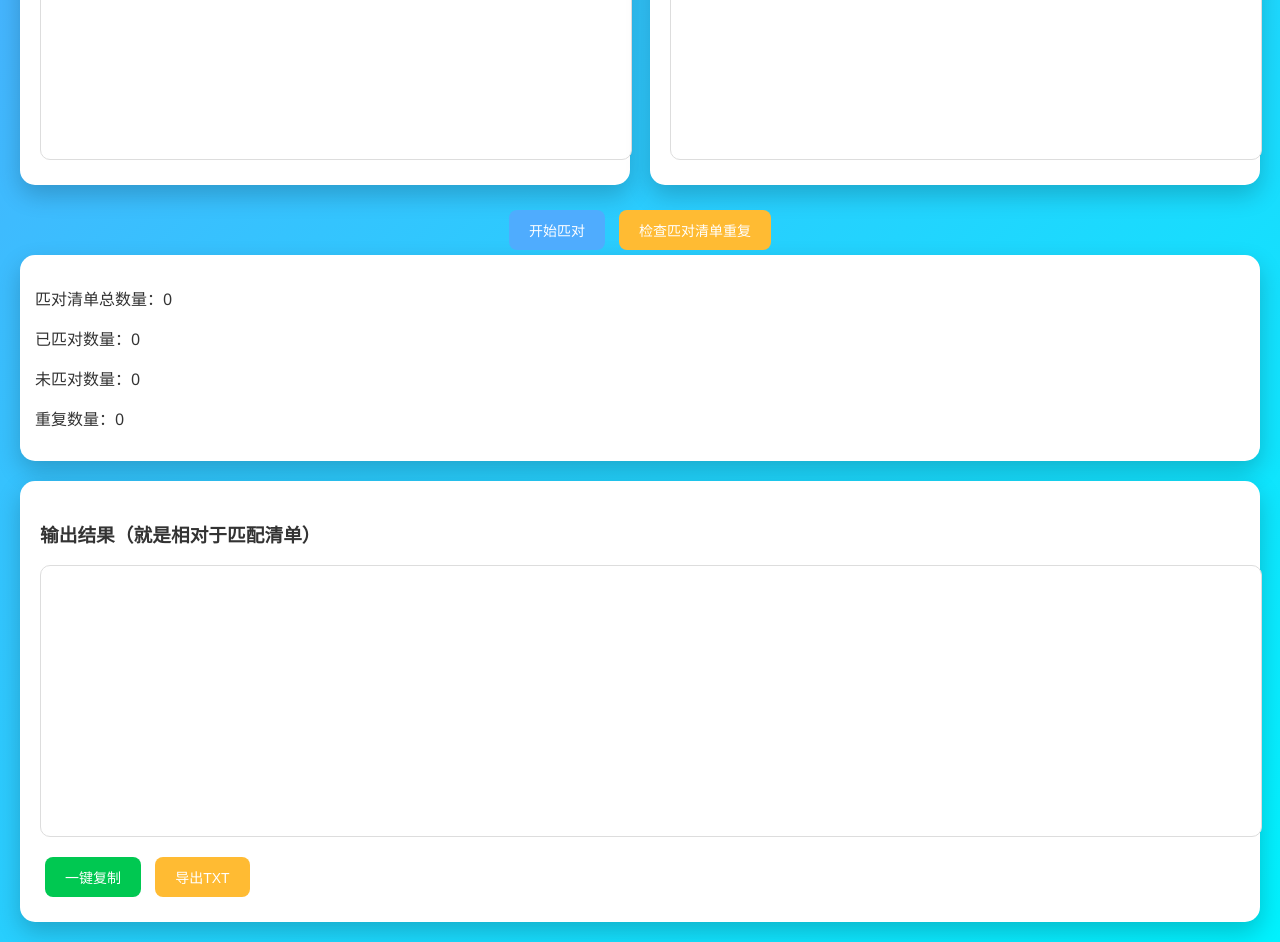
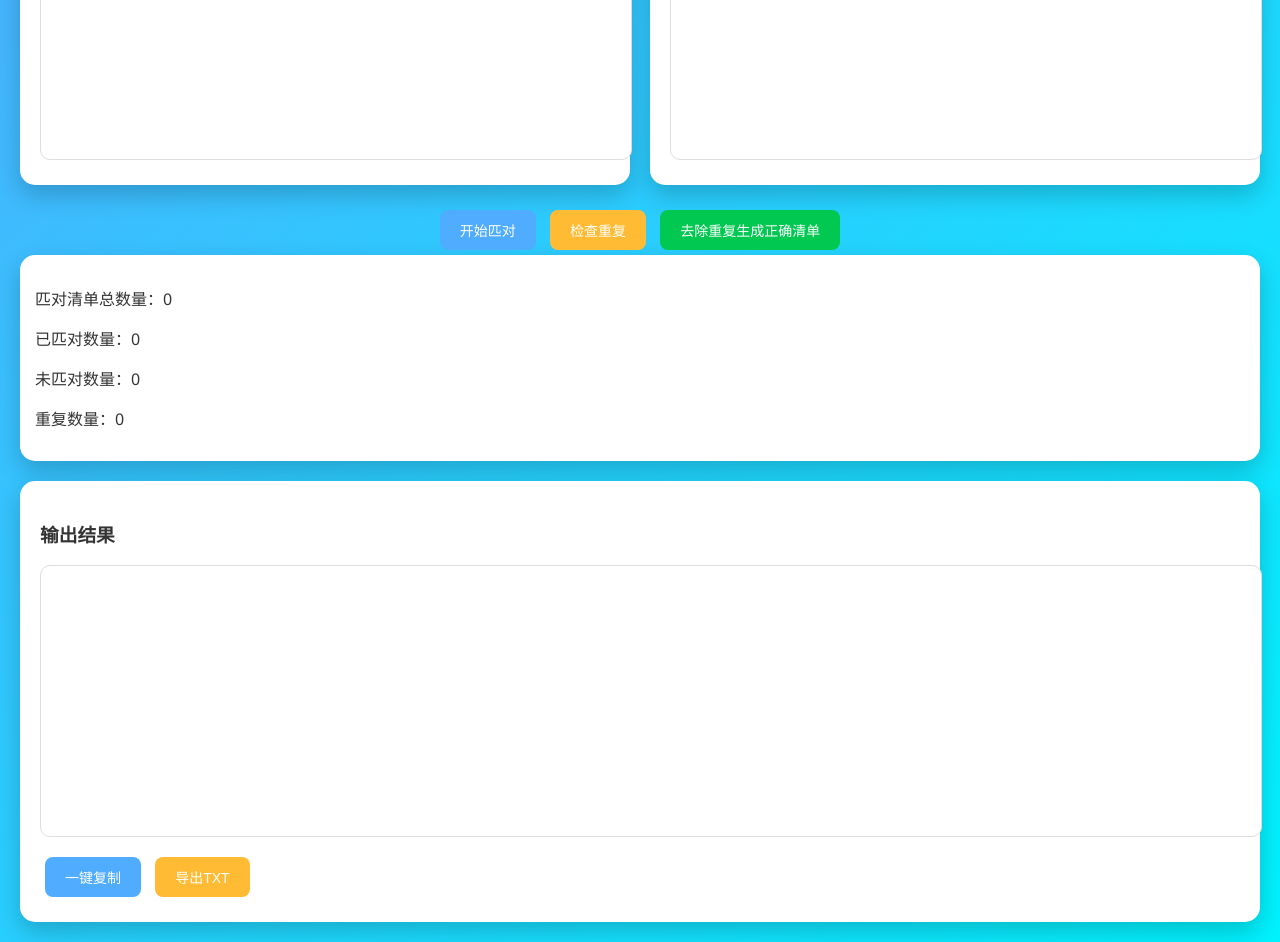
Before and after one commit to Dingyijie2009/Dingyijie.com, a website: page 快递.html in a window 1280 px wide. Shown: the part 314-1256 px from the top of the page. Drawn offline with Linux system fonts and the light colour scheme.

Commit message:
Update 快递.html

```diff
--- a/快递.html
+++ b/快递.html
@@ -51,6 +51,7 @@ button{
     border-radius:8px;
     cursor:pointer;
     font-size:14px;
+    transition:0.3s;
 }
 
 .primary{
@@ -68,6 +69,10 @@ button{
     color:white;
 }
 
+button:hover{
+    opacity:0.8;
+}
+
 .stats{
     background:white;
     padding:15px;
@@ -80,7 +85,7 @@ button{
 
 <body>
 
-<h1>📦 丁奕杰制作</h1>
+<h1>📦 快递单号匹对 + 查重系统</h1>
 
 <div class="container">
     <div class="card">
@@ -96,7 +101,8 @@ button{
 
 <div style="text-align:center;">
     <button class="primary" onclick="checkTracking()">开始匹对</button>
-    <button class="warning" onclick="checkDuplicate()">检查匹对清单重复</button>
+    <button class="warning" onclick="checkDuplicate()">检查重复</button>
+    <button class="success" onclick="removeDuplicate()">去除重复生成正确清单</button>
 </div>
 
 <div class="stats">
@@ -107,17 +113,17 @@ button{
 </div>
 
 <div class="card">
-    <h3>输出结果（就是相对于匹配清单）</h3>
+    <h3>输出结果</h3>
     <textarea id="result"></textarea>
     <div style="margin-top:10px;">
-        <button class="success" onclick="copyResult()">一键复制</button>
+        <button class="primary" onclick="copyResult()">一键复制</button>
         <button class="warning" onclick="downloadTxt()">导出TXT</button>
     </div>
 </div>
 
 <script>
 
-// 标准化输入（支持空格/换行/Excel）
+// 分割输入（支持空格/换行/Excel）
 function splitInput(text){
     return text
         .split(/\s+/)
@@ -198,6 +204,29 @@ function checkDuplicate(){
     document.getElementById("remainingCount").innerText = 0;
 }
 
+// ================== 去重功能 ==================
+function removeDuplicate(){
+
+    const matchArray = splitInput(
+        document.getElementById("matchList").value
+    );
+
+    const uniqueArray = [...new Set(matchArray)];
+
+    document.getElementById("result").value =
+        uniqueArray.join("\n");
+
+    document.getElementById("duplicateCount").innerText =
+        matchArray.length - uniqueArray.length;
+
+    document.getElementById("totalCount").innerText =
+        matchArray.length;
+
+    document.getElementById("matchedCount").innerText = 0;
+    document.getElementById("remainingCount").innerText =
+        uniqueArray.length;
+}
+
 // ================== 复制 ==================
 function copyResult(){
     const result = document.getElementById("result");
```
